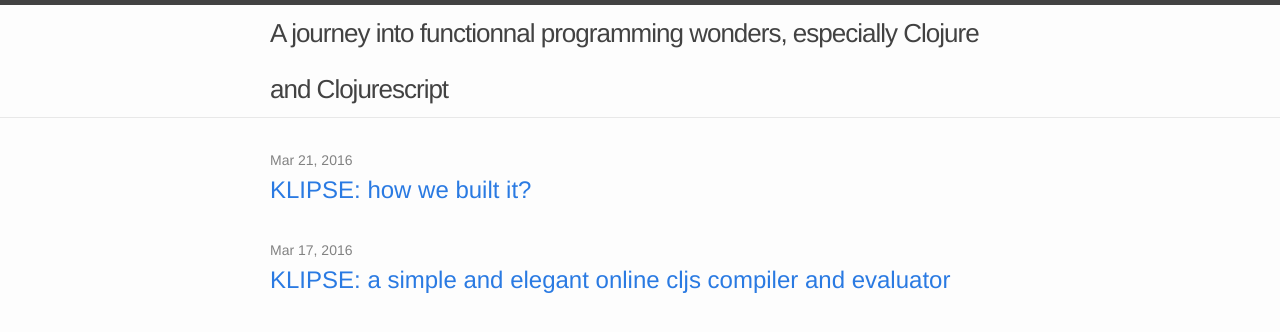
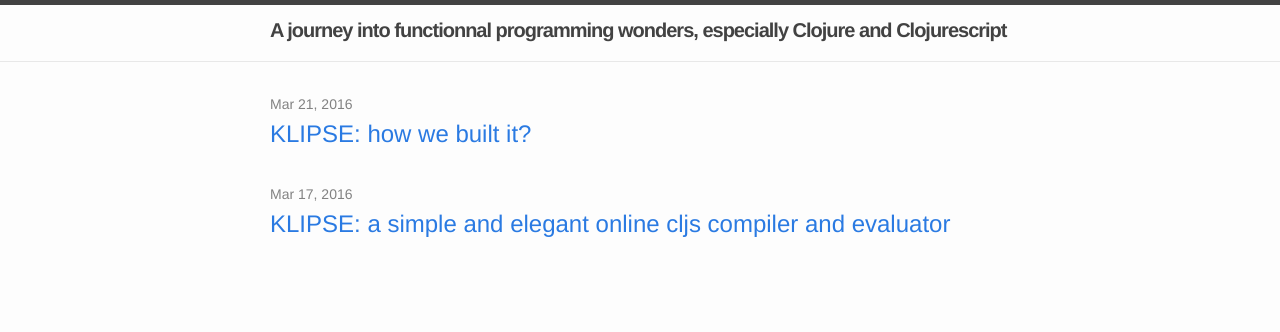
Before and after one commit to viebel/blog.klipse.tech, a Jekyll site: the page built from index.html, in a window 1280 px wide. Shown: the top 332 px of the page. Built offline with Jekyll 4.4.1, drawn with Linux system fonts in a browser that asks for light colours.

Commit message:
add open graph tags

```diff
--- a/_config.yml
+++ b/_config.yml
@@ -13,6 +13,7 @@
 baseurl: "" # the subpath of your site, e.g. /blog
 url: "http://raphaelboukara.github.io/" # the base hostname & protocol for your site
 github_username:  raphaelboukara
+author: Raphael Boukara
 
 # Build settings
 markdown: kramdown
--- a/_includes/head.html
+++ b/_includes/head.html
@@ -11,4 +11,13 @@
   <link rel="stylesheet" href="{{ "/css/main.css" | prepend: site.baseurl }}">
   <link rel="canonical" href="{{ page.url | replace:'index.html','' | prepend: site.baseurl | prepend: site.url }}">
   <link rel="alternate" type="application/rss+xml" title="{{ site.title }}" href="{{ "/feed.xml" | prepend: site.baseurl | prepend: site.url }}">
+
+  <!-- start: facebook -->
+  <meta property="og:title" content="{% if page.title %}{{ page.title }}{% else %}{{ site.title }}{% endif %}">
+  <meta property="og:image" content="{{ page.thumbnail | prepend: site.baseurl | prepend: site.url }}">
+  <meta property="og:description" content="{{ page.description }}">
+  <meta property="og:site_name" content="{{ site.title }}">
+  <meta property="article:author" content="{{ site.author }}">
+  <!-- end: facebook -->
+
 </head>
--- a/_sass/_layout.scss
+++ b/_sass/_layout.scss
@@ -11,13 +11,12 @@
 }
 
 .site-title {
-    font-size: 26px;
-    font-weight: 300;
-    line-height: 56px;
+    text-align: center;
+    font-size: 20px;
+    font-weight: 600;
     letter-spacing: -1px;
-    margin-bottom: 0;
     float: left;
-
+    margin-top: 10px;
     &,
     &:visited {
         color: $grey-color-dark;
```
Also changed, not shown: _posts/2016-03-11-klipse.md (+2 -0 lines), _posts/2016-03-21-klipse-tutorial.md (+2 -0 lines), assets/klipse.png (added).
